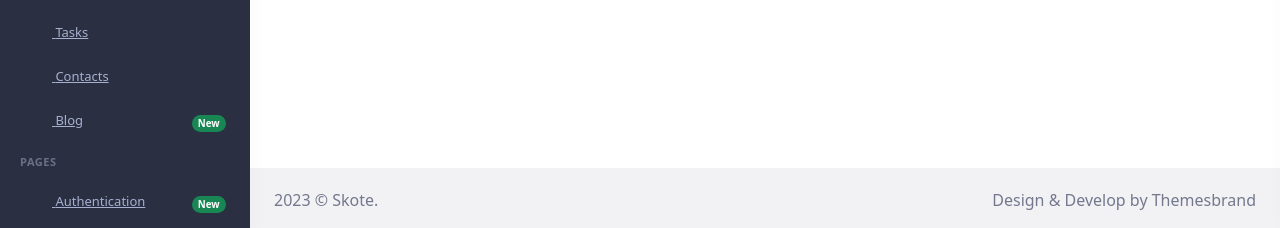
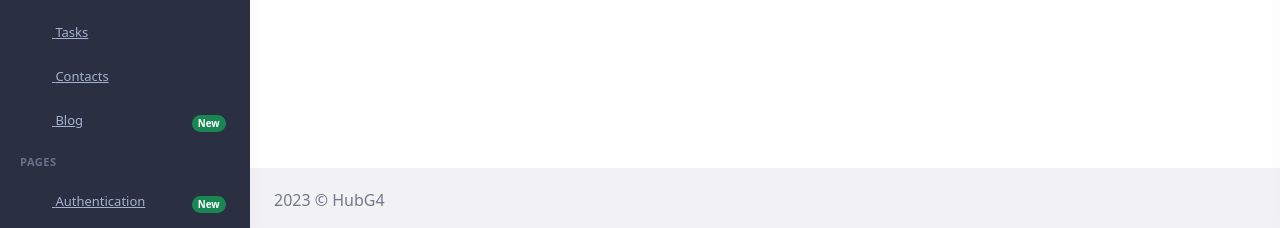
Before and after one commit to Pierson38/HubG4, a Symfony app: template templates/admin/index.html.twig in a window 1280 px wide. Shown: the part 572-800 px from the top of the page. Run offline with Twig, Linux system fonts and the light colour scheme; the template is opened without the code that fills it, so the values that code supplies are empty; some libraries are stand-ins or nearby versions.

Commit message:
Fix Footer + Title de la page

```diff
--- a/templates/partials/footer.html.twig
+++ b/templates/partials/footer.html.twig
@@ -2,12 +2,7 @@
     <div class="container-fluid">
         <div class="row">
             <div class="col-sm-6">
-                <script>document.write(new Date().getFullYear())</script> © Skote.
-            </div>
-            <div class="col-sm-6">
-                <div class="text-sm-end d-none d-sm-block">
-                    Design & Develop by Themesbrand
-                </div>
+                <script>document.write(new Date().getFullYear())</script> © HubG4
             </div>
         </div>
     </div>
--- a/templates/partials/title-meta.html.twig
+++ b/templates/partials/title-meta.html.twig
@@ -1,7 +1,7 @@
 <meta charset="utf-8" />
-<title>{{ (title) ? title|trans : '' }} | Skote - Admin & Dashboard Template</title>
+<title>{{ (title) ? title|trans : '' }} | HubG4</title>
 <meta name="viewport" content="width=device-width, initial-scale=1.0">
-<meta content="Premium Multipurpose Admin & Dashboard Template" name="description" />
-<meta content="Themesbrand" name="author" />
+<meta content="Plateforme HubG4" name="description" />
+<meta content="HubG4" name="author" />
 <!-- App favicon -->
 <link rel="shortcut icon" href="/images/favicon.ico">
```
